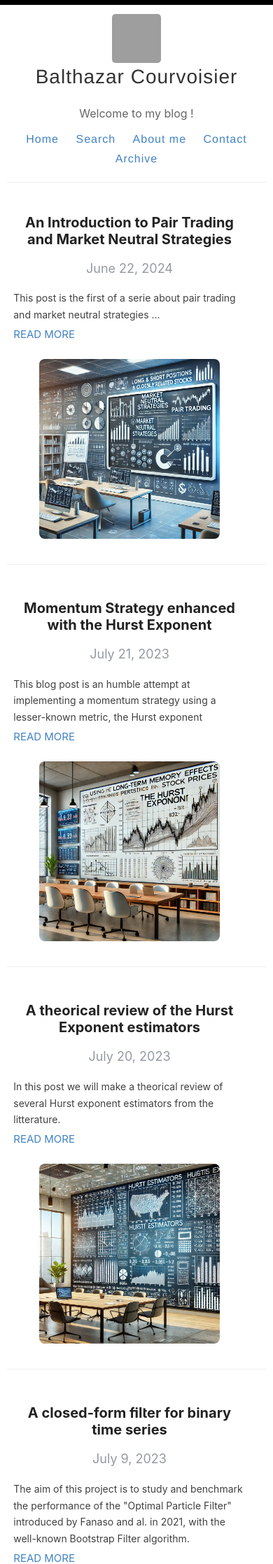
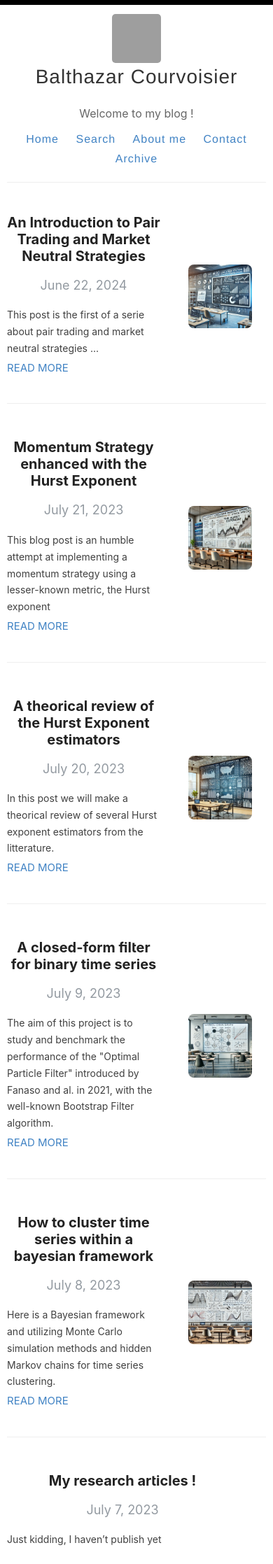
Before and after one commit to Zaltarba/blog, a Jekyll site: the page built from index.html, in a window 390 px wide. Shown: the top 2235 px of the page at 70% size. Built offline with Jekyll 4.4.1, drawn with Linux system fonts in a browser that asks for light colours; the list of posts is cut into pages by our own code.

Commit message:
Update index.html

```diff
--- a/index.html
+++ b/index.html
@@ -33,26 +33,6 @@ layout: default
   .content {
     flex: 1.618;
     margin-right: 20px;
-  }
-
-  @media (max-width: 768px) {
-    .post {
-      flex-direction: column;
-      align-items: center;
-    }
-
-    .post-image {
-      max-width: 75%;
-      order: 2; /* Puts the image below the content on small screens */
-      display: flex;
-      justify-content: center; /* Center the image within the post-image div */
-    }
-
-    .content {
-      order: 1;
-      margin-right: 0;
-      width: 95%;
-    }
   }
   .pagination a, .pagination span {
     font-size: 0.875rem;
```
